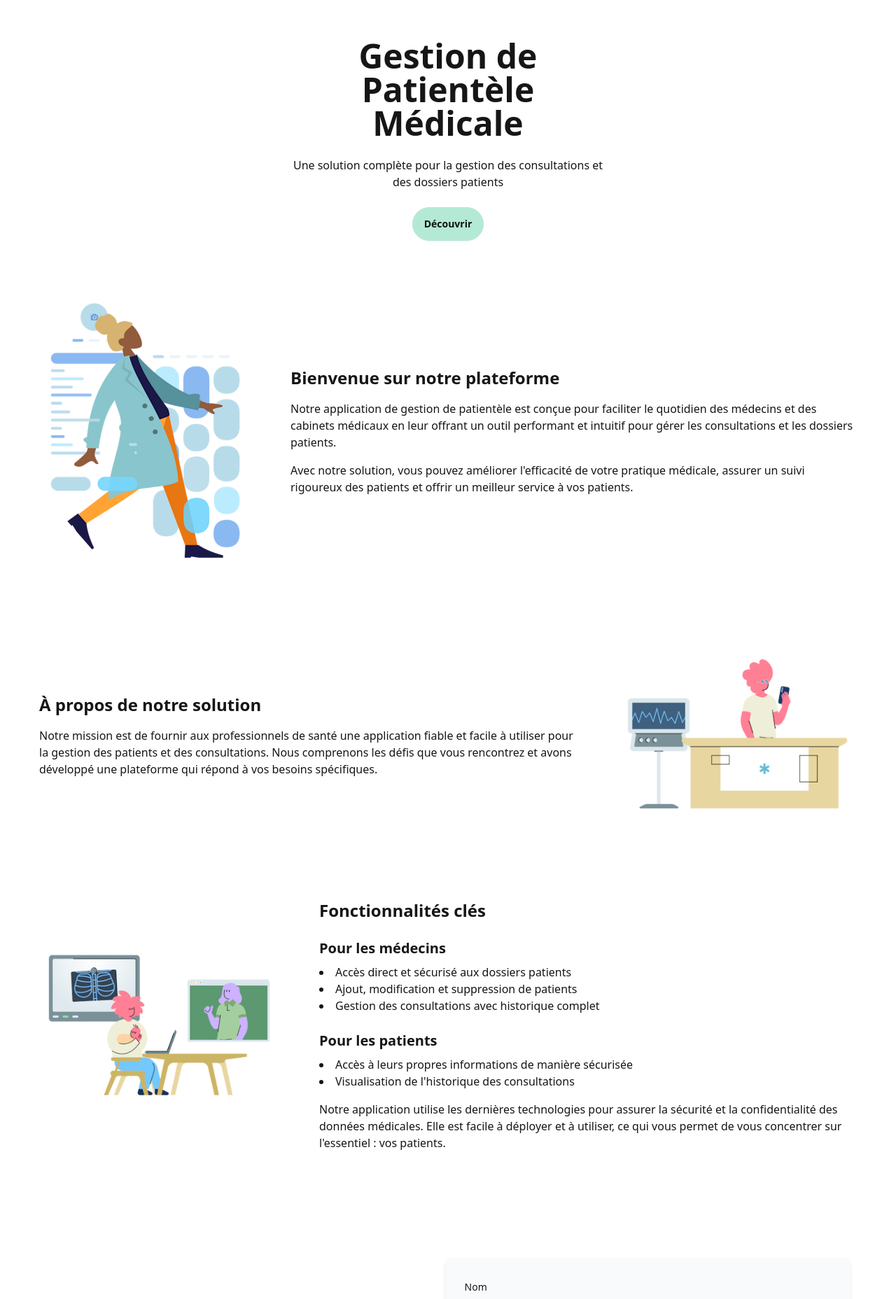
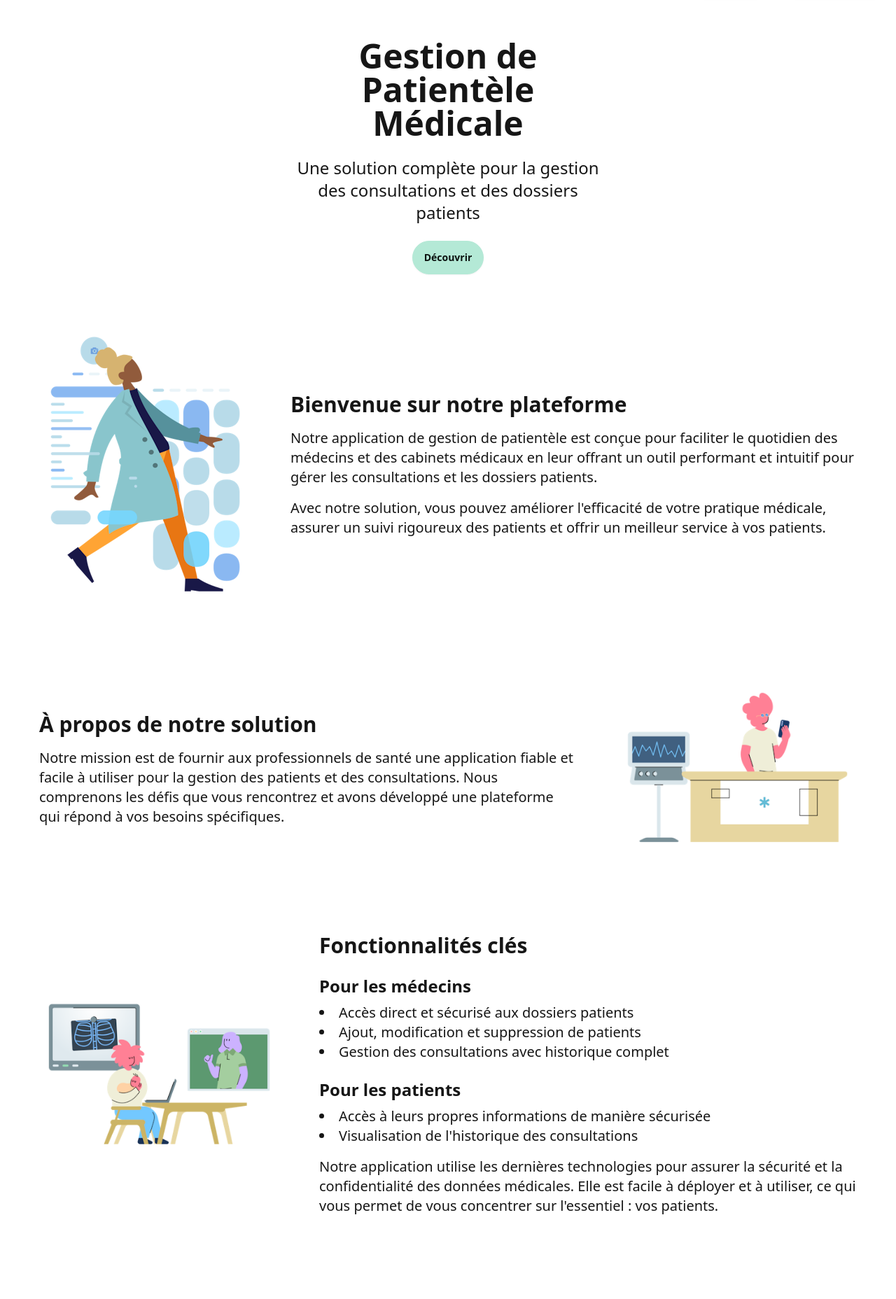
Before and after one commit to raphaeltournafond/engage-sante, a Django app: page / in a window 1280 px wide. Shown: the part 64-1920 px from the top of the page at 70% size. Run offline with Django 5.2, Linux system fonts and the light colour scheme; style sheets or scripts are compiled from the project's sources.

Commit message:
style: responsive

```diff
--- a/templates/index.html
+++ b/templates/index.html
@@ -9,7 +9,7 @@
     <div class="hero-content text-center">
       <div class="max-w-md">
         <h1 class="text-5xl font-bold">Gestion de Patientèle Médicale</h1>
-        <p class="py-6">Une solution complète pour la gestion des consultations et des dossiers patients</p>
+        <p class="py-6 text-2xl">Une solution complète pour la gestion des consultations et des dossiers patients</p>
         <a href="#home" class="btn btn-accent">Découvrir</a>
       </div>
     </div>
@@ -19,9 +19,9 @@
     <div class="hero-content flex-col lg:flex-row">
       <img src="./static/images/home.png" class="max-w-sm pr-10" />
       <div>
-        <h2 class="text-2xl font-bold mb-4">Bienvenue sur notre plateforme</h2>
-        <p>Notre application de gestion de patientèle est conçue pour faciliter le quotidien des médecins et des cabinets médicaux en leur offrant un outil performant et intuitif pour gérer les consultations et les dossiers patients.</p>
-        <p class="mt-4">Avec notre solution, vous pouvez améliorer l'efficacité de votre pratique médicale, assurer un suivi rigoureux des patients et offrir un meilleur service à vos patients.</p>
+        <h2 class="text-3xl font-bold mb-4">Bienvenue sur notre plateforme</h2>
+        <p class="text-xl">Notre application de gestion de patientèle est conçue pour faciliter le quotidien des médecins et des cabinets médicaux en leur offrant un outil performant et intuitif pour gérer les consultations et les dossiers patients.</p>
+        <p class="mt-4 text-xl">Avec notre solution, vous pouvez améliorer l'efficacité de votre pratique médicale, assurer un suivi rigoureux des patients et offrir un meilleur service à vos patients.</p>
       </div>
     </div>
   </section>
@@ -30,8 +30,8 @@
     <div class="hero-content flex-col lg:flex-row-reverse">
       <img src="./static/images/about.png" class="max-w-sm pl-10" />
       <div>
-        <h2 class="text-2xl font-bold mb-4">À propos de notre solution</h2>
-        <p>Notre mission est de fournir aux professionnels de santé une application fiable et facile à utiliser pour la gestion des patients et des consultations. Nous comprenons les défis que vous rencontrez et avons développé une plateforme qui répond à vos besoins spécifiques.</p>
+        <h2 class="text-3xl font-bold mb-4">À propos de notre solution</h2>
+        <p class="text-xl">Notre mission est de fournir aux professionnels de santé une application fiable et facile à utiliser pour la gestion des patients et des consultations. Nous comprenons les défis que vous rencontrez et avons développé une plateforme qui répond à vos besoins spécifiques.</p>
       </div>
     </div>
   </section>
@@ -40,19 +40,19 @@
     <div class="hero-content flex-col lg:flex-row">
       <img src="./static/images/info.png" class="max-w-sm pr-10" />
       <div>
-        <h2 class="text-2xl font-bold mb-4">Fonctionnalités clés</h2>
-        <h3 class="text-xl font-semibold mt-6">Pour les médecins</h3>
-        <ul class="list-disc list-inside mt-2">
+        <h2 class="text-3xl font-bold mb-4">Fonctionnalités clés</h2>
+        <h3 class="text-2xl font-semibold mt-6">Pour les médecins</h3>
+        <ul class="text-xl list-disc list-inside mt-2">
           <li>Accès direct et sécurisé aux dossiers patients</li>
           <li>Ajout, modification et suppression de patients</li>
           <li>Gestion des consultations avec historique complet</li>
         </ul>
-        <h3 class="text-xl font-semibold mt-6">Pour les patients</h3>
-        <ul class="list-disc list-inside mt-2">
+        <h3 class="text-2xl font-semibold mt-6">Pour les patients</h3>
+        <ul class="text-xl list-disc list-inside mt-2">
           <li>Accès à leurs propres informations de manière sécurisée</li>
           <li>Visualisation de l'historique des consultations</li>
         </ul>
-        <p class="mt-4">Notre application utilise les dernières technologies pour assurer la sécurité et la confidentialité des données médicales. Elle est facile à déployer et à utiliser, ce qui vous permet de vous concentrer sur l'essentiel : vos patients.</p>
+        <p class="mt-4 text-xl">Notre application utilise les dernières technologies pour assurer la sécurité et la confidentialité des données médicales. Elle est facile à déployer et à utiliser, ce qui vous permet de vous concentrer sur l'essentiel : vos patients.</p>
       </div>
     </div>
   </section>
@@ -60,8 +60,8 @@
   <section id="contact" class="hero p-10">
     <div class="hero-content flex-col lg:flex-row">
       <div class="w-full">
-        <h2 class="text-2xl font-bold mb-4">Contactez-nous</h2>
-        <div class="w-1/2">
+        <h2 class="text-3xl font-bold mb-4">Contactez-nous</h2>
+        <div class="w-1/2 text-xl">
           <p>Pour plus d'informations ou pour demander une démonstration, veuillez nous contacter à l'adresse suivante :</p>
           <p class="mt-2">
             <a href="mailto:support@gestionpatientele.com" class="text-success">support@engage-sante.fr</a>
@@ -72,16 +72,16 @@
       </div>
       <form class="mt-10 bg-base-200 p-6 rounded-lg shadow-md space-y-4 w-full">
         <div class="form-control">
-          <label class="label" for="name"><span class="label-text">Nom</span></label>
-          <input type="text" id="name" class="input input-bordered w-full" placeholder="Votre nom" />
+          <label class="label" for="name"><span class="text-2xl lg:label-text">Nom</span></label>
+          <input type="text" id="name" class="input input-bordered w-full input-lg" placeholder="Votre nom" />
         </div>
         <div class="form-control">
-          <label class="label" for="email"><span class="label-text">Email</span></label>
-          <input type="email" id="email" class="input input-bordered w-full" placeholder="Votre email" />
+          <label class="label" for="email"><span class="text-2xl lg:label-text">Email</span></label>
+          <input type="email" id="email" class="input input-bordered w-full input-lg" placeholder="Votre email" />
         </div>
         <div class="form-control">
-          <label class="label" for="message"><span class="label-text">Message</span></label>
-          <textarea id="message" class="textarea textarea-bordered w-full" placeholder="Votre message"></textarea>
+          <label class="label" for="message"><span class="text-2xl lg:label-text">Message</span></label>
+          <textarea id="message" class="textarea textarea-bordered w-full input-lg" placeholder="Votre message"></textarea>
         </div>
         <div class="flex justify-end">
           <button type="submit" class="btn btn-accent">Envoyer</button>
```
